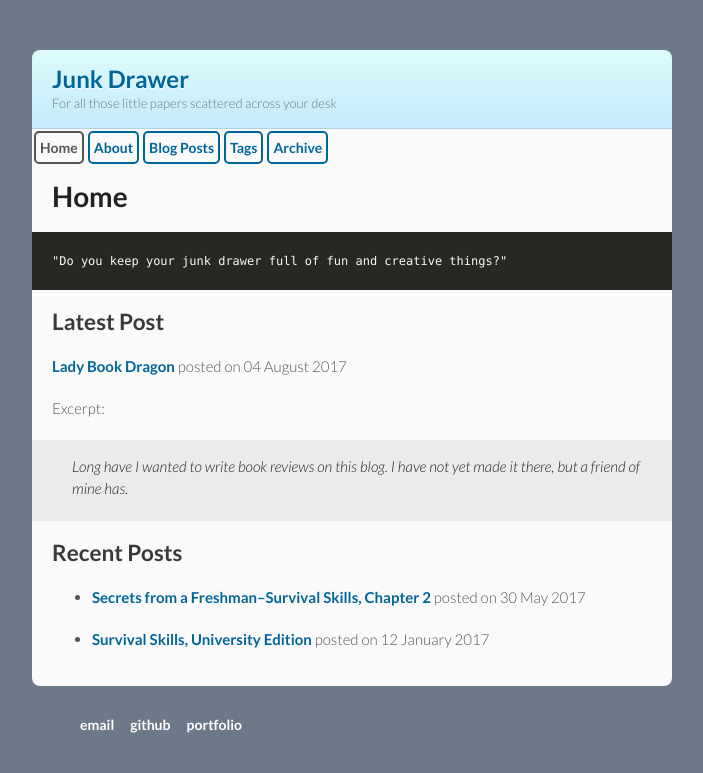
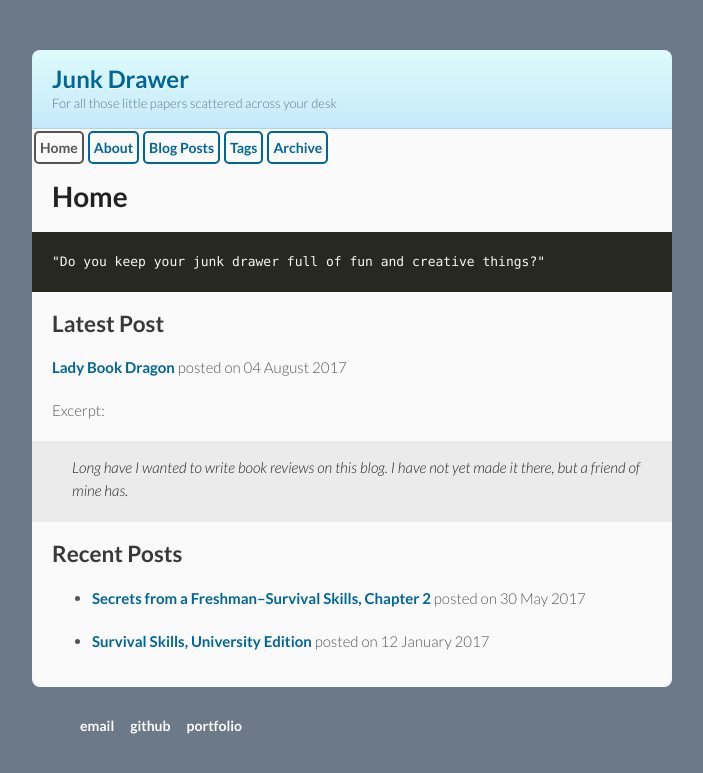
Before and after one commit to benknoble/benknoble.github.io, a Jekyll site: the page built from index.md, in a window 1280 px wide. Shown: the top 773 px of the page, without its empty margins (288-991 px from the left). Built offline with Jekyll 4.4.1, drawn with Linux system fonts in a browser that asks for light colours.

Commit message:
Style inline code

```diff
--- a/assets/css/styles.css
+++ b/assets/css/styles.css
@@ -244,7 +244,7 @@
 code,
 pre {
   font-family: Monaco, Bitstream Vera Sans Mono, Lucida Console, Terminal;
-  font-size: 12px;
+  font-size: 13px;
   overflow-x: auto;
 }
 
@@ -256,6 +256,10 @@
 
 pre code {
   color: #f8f8f2;
+}
+
+code {
+  color: #006699;
 }
 
 li pre {
```
